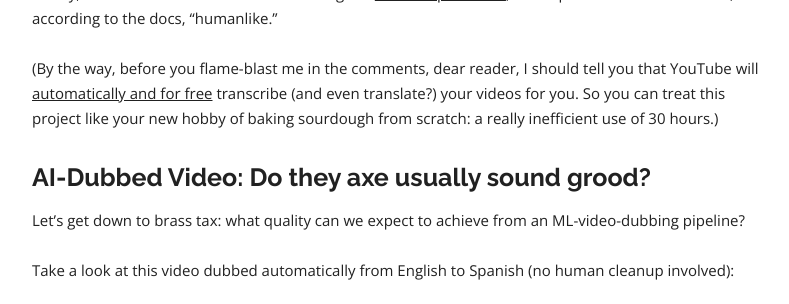
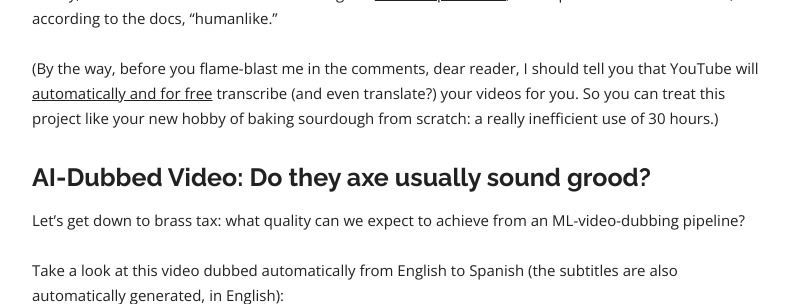
Before and after one commit to dalequark/daleonai, a Jekyll site: the page built from _posts/2021-02-02-ai-dubs-over-subs-translating-and-dubbing-videos-with-ai.md, in a window 1280 px wide and 900 px high, scrolled down 1419 px, cut to the strip 0-304 px from the top of the window. Shown: the whole strip, without its empty margins (238-1027 px from the left). Built offline with Jekyll 4.4.1, drawn with Linux system fonts in a browser that asks for light colours; some web fonts are replaced; a script that is not in the unit is left out; comment, search, counter and statistics services are not loaded.

Commit message:
Update Blog “2021-02-02-ai-dubs-over-subs-translating-and-dubbing-videos-with-ai”

```diff
--- a/_posts/2021-02-02-ai-dubs-over-subs-translating-and-dubbing-videos-with-ai.md
+++ b/_posts/2021-02-02-ai-dubs-over-subs-translating-and-dubbing-videos-with-ai.md
@@ -26,7 +26,7 @@ So in this post, I’ll show you how to use machine learning to transcribe, tran
 
 Let’s get down to brass tax: what quality can we expect to achieve from an ML-video-dubbing pipeline?
 
-Take a look at this video dubbed automatically from English to Spanish (no human cleanup involved):
+Take a look at this video dubbed automatically from English to Spanish (the subtitles are also automatically generated, in English):
 
 <iframe width="560" height="315" src="https://www.youtube.com/embed/cURHKESgNaI" frameborder="0" allow="accelerometer; autoplay; clipboard-write; encrypted-media; gyroscope; picture-in-picture" allowfullscreen></iframe>
 
@@ -38,55 +38,29 @@ What makes this project trickier (read: more fun) than most is that there are (a
 
 In my experience, the most successful dubbed videos were those that featured a single speaker over a clear audio stream and that were dubbed from English to another language. This is largely because the quality of transcription (Speech-to-Text) was much higher in English than other source languages. To get a sense for transcription quality, take a look at this video that was dubbed from English to English (i.e. not translated at all):
 
-
-
 // English to English dub
-
-
 
 It’s not perfect, but you get the gist of what’s going on.
 
-
-
 Now, how good are the translations? For video dubbing, this question is hard to answer. On one hand, for regular text, I’ve found the quality of the [Google Cloud Translation API](http://cloud.google.com/translate) to be quite high. However, translating audio from videos for the purpose of dubbing is tricky business, because you have to ensure the translated text aligns, time-wise, with the video. Depending on how you implement this logic, you can end up with some lower-than-ideal quality translations. Here’s one particularly unimpressive dub from Japanese to English of one of my favorite shows, Death Note:
-
-
 
 // Death note clip
 
-
-
 Like I said before, I had better results going from English to other languages:
-
-
 
 // Spanish example
 
-
-
 More details on this tricky problem below.
-
-
 
 As for the quality of Text-to-Speech computer voices, I’ll let you decide--would you listen to 20 minutes of video spoken by a bot?
 
-
-
 ## Building an AI Translating Dubber
-
-
 
 As always, you can find all of the code for this project in the [Making with Machine Learning Github repo](https://github.com/google/making_with_ml/tree/master/ai_dubs). To run the code yourself, follow the README to configure your credentials and enable APIs. Here in this post, I’ll just walk through my findings at a high level.
 
-
-
 I’ll be straight with you and admit that when I first set out to build this dubber, I thought it would be a real cake walk--just plugging three APIs together, what could be easier? I had so much hubris that I even recorded an entire video talking about my dubber without having written a single line of code. But all hubris must be punished, and boy, was I punished.
 
-
-
 The challenge comes from having to align computer-generated translations and dubs with video. Here’s an overview of the steps:
-
-
 
 1. Extract audio from video files using PyDub
 2. Convert audio to text using the Speech-to-Text API
@@ -96,18 +70,10 @@ The challenge comes from having to align computer-generated translations and dub
 6. Speed up the generated audio to align with the original speaker in the video
 7. Stitch the new audio on top of the fold audio/video
 
-
-
 Speech-to-Text
-
-
 
 To extract audio from video files, I used the handy Python library [PyDub](https://github.com/jiaaro/pydub).
 
-
-
 Let’s start with the Speech-to-Text API. To use this tool, we first take a video, extract the audio from it as a wav file, upload that audio to a Google Cloud bucket, and then call the API with a pointer to that file. It’s not the simplest API usage pattern in the world, but it works. To extract the audio from the video, I used the handy Python library [PyDub](https://github.com/jiaaro/pydub).
 
-
-
 The Speech-to-Text API has some interesting configuration options that are worth talking about:
```
